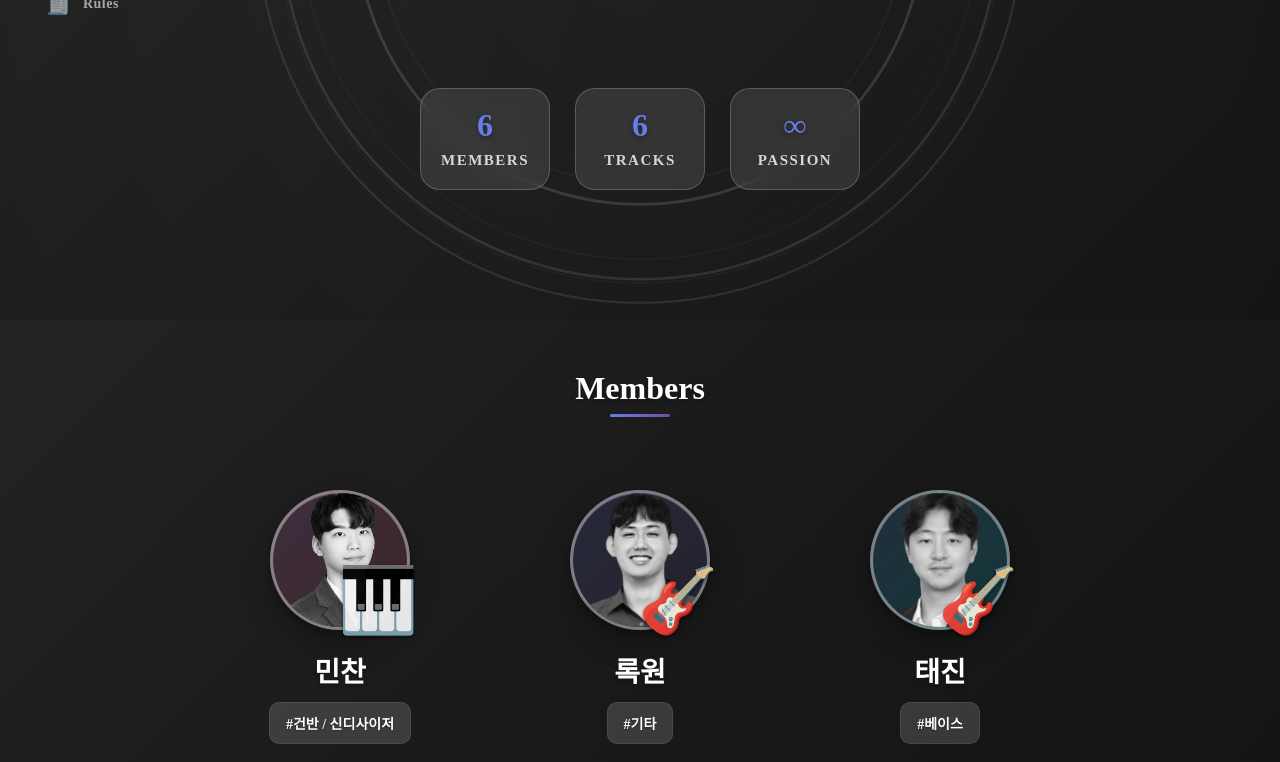
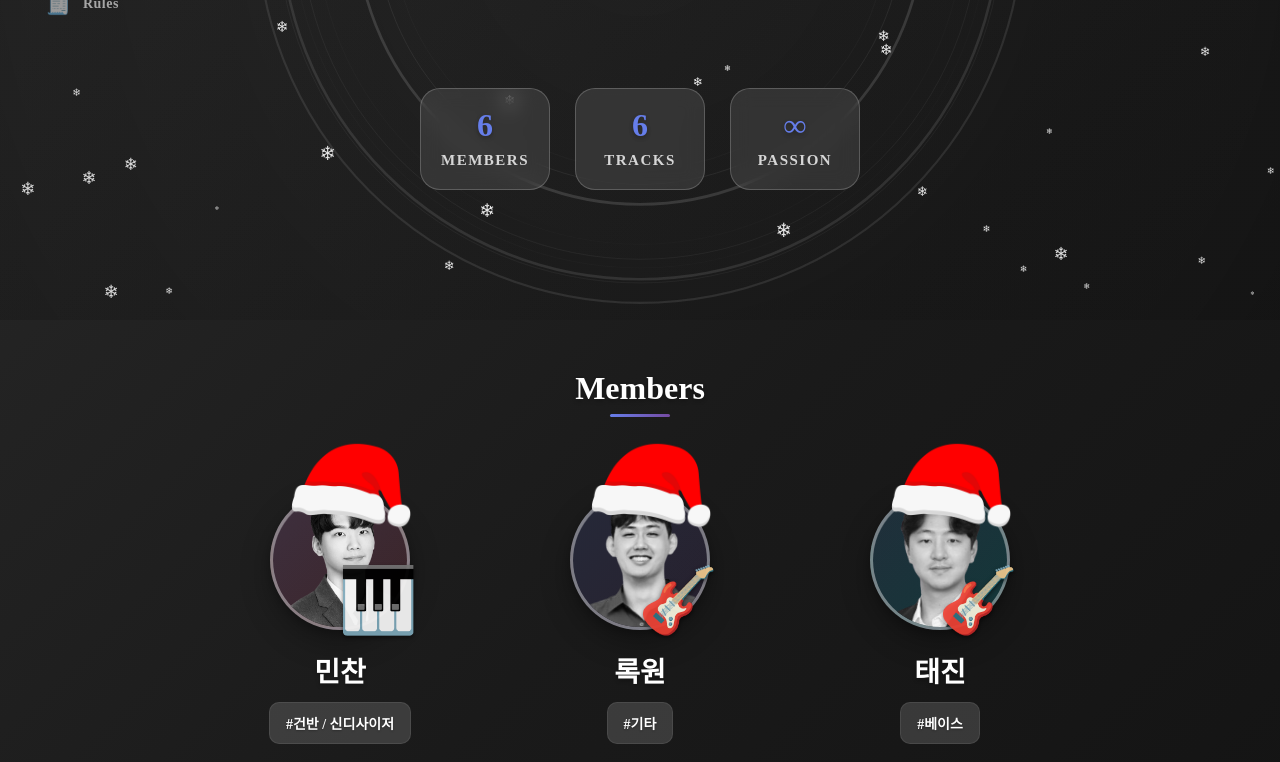
Before and after one commit to HelloMinchan/start-up, a React (Vite) app: page / in a window 1280 px wide. Shown: the part 480-1242 px from the top of the page. Built offline with nearby package versions, Linux system fonts and the light colour scheme; a web font is replaced by a local one.

Commit message:
feat: christmas

```diff
--- a/src/App.tsx
+++ b/src/App.tsx
@@ -2,6 +2,7 @@ import { useState, useEffect, useRef } from 'react'
 import styled from '@emotion/styled'
 import Typewriter from 'typewriter-effect'
 import { LOGO_IMAGES, MEMBERS, TRACKS } from './assets'
+import ChristmasHatImg from './assets/christmas-hat.png'
 
 import Accordion from '@mui/material/Accordion'
 import AccordionSummary from '@mui/material/AccordionSummary'
@@ -10,6 +11,7 @@ import ExpandMoreIcon from '@mui/icons-material/ExpandMore'
 import PlayCircleFilledWhiteIcon from '@mui/icons-material/PlayCircleFilledWhite'
 import PauseCircleFilledIcon from '@mui/icons-material/PauseCircleFilled'
 import Background from './components/Background'
+import { Snowfall } from './components/Snowfall'
 
 function App() {
   const [isVisible, setIsVisible] = useState(false)
@@ -97,6 +99,7 @@ function App() {
 
   return (
     <Container>
+      <Snowfall count={70} />
       <Background
         currentMember={playingMember ? Object.keys(MEMBERS).find((key) => MEMBERS[key as keyof typeof MEMBERS].name === playingMember) : null}
       />
@@ -237,6 +240,7 @@ function App() {
               <PostitWrapper>
                 <Postit />
                 <OverlayImage data-member={key} className={`member-${key}`} style={{ opacity: playingMember === member.name ? 0.3 : 1 }}>
+                  <ChristmasHat src={ChristmasHatImg} />
                   <img src={member.profile} alt={member.name} />
                   <MemberIcon>{member.emoji}</MemberIcon>
                 </OverlayImage>
@@ -646,7 +650,6 @@ const MemberContent = styled.div`
   cursor: pointer;
   position: relative;
   border-radius: 20px;
-  overflow: hidden;
   background: transparent;
   transition: all 0.4s cubic-bezier(0.25, 0.46, 0.45, 0.94);
 
@@ -1318,3 +1321,30 @@ const RuleSubItem = styled.div`
     font-size: 13px;
   }
 `
+
+/**
+ * Christmas
+ */
+const ChristmasHat = styled.img`
+  all: unset;
+  display: block;
+  border-radius: 0 !important;
+  border: none !important;
+  box-shadow: none !important;
+  object-fit: contain !important;
+  background-color: none !important;
+  background: none !important;
+
+  position: absolute;
+  top: -75px;
+  left: 15%;
+  max-width: 120px;
+  z-index: 50;
+  pointer-events: none;
+
+  @media (max-width: 600px) {
+    top: -50px;
+    left: 20%;
+    max-width: 70px;
+  }
+`
--- /dev/null
+++ b/src/components/Snowfall.tsx
@@ -0,0 +1,35 @@
+import { useEffect, useState } from 'react'
+
+export const Snowfall = ({ count = 100 }) => {
+  const [snowflakes, setSnowflakes] = useState([])
+
+  // 한 번만 생성
+  useEffect(() => {
+    const flakes = Array.from({ length: count }).map(() => ({
+      left: Math.random() * 100,
+      size: 5 + Math.random() * 15,
+      speed: 3 + Math.random() * 5,
+      delay: Math.random() * 5,
+    }))
+    setSnowflakes(flakes)
+  }, [count])
+
+  return (
+    <>
+      {snowflakes.map((flake, index) => (
+        <div
+          key={index}
+          className="snowflake"
+          style={{
+            left: `${flake.left}vw`,
+            fontSize: `${flake.size}px`,
+            animationDuration: `${flake.speed}s`,
+            animationDelay: `${flake.delay}s`,
+          }}
+        >
+          ❄
+        </div>
+      ))}
+    </>
+  )
+}
--- a/src/reset.css
+++ b/src/reset.css
@@ -165,3 +165,20 @@ body {
 .Typewriter__wrapper {
   font-weight: 500;
 }
+
+/* Christmas */
+.snowflake {
+  position: fixed;
+  top: -30px;
+  color: white;
+  pointer-events: none;
+  user-select: none;
+  animation-name: fall;
+  animation-timing-function: linear;
+  animation-iteration-count: infinite;
+}
+
+@keyframes fall {
+  0% { transform: translateY(0); }
+  100% { transform: translateY(100vh); }
+}
```
Also changed, not shown: src/assets/christmas-hat.png (added).
